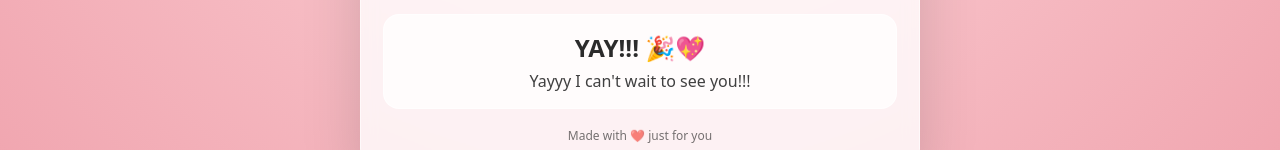
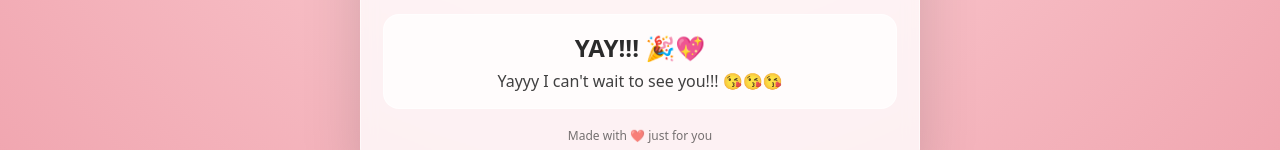
Before and after one commit to riyaduzzaman26/Ribi-Valentine, a plain HTML site: page index.html in a window 1280 px wide. Both pictures are taken after a click on the button "Yes 😊". Shown: the part 421-571 px from the top of the page. Drawn offline with Linux system fonts and the light colour scheme.

Commit message:
index.html

```diff
--- a/index.html
+++ b/index.html
@@ -153,7 +153,7 @@
 
     <div class="yay" id="yayBox">
       <h2>YAY!!! 🎉💖</h2>
-      <p id="yayMsg">Yayyy I can't wait to see you!!!</p>
+      <p id="yayMsg">Yayyy I can't wait to see you!!! 😘😘😘</p>
     </div>
 
     <div class="footer">Made with ❤️ just for you</div>
@@ -162,7 +162,7 @@
   <script>
     // ✅ Customize these:
     const herName = "Ribi";
-    const yayMessage = "Yayyy I can't wait to see you!!!";
+    const yayMessage = "Yayyy I can't wait to see you!!! 😘😘😘";
 
     document.getElementById("name").textContent = herName;
     document.getElementById("yayMsg").textContent = yayMessage;
```
